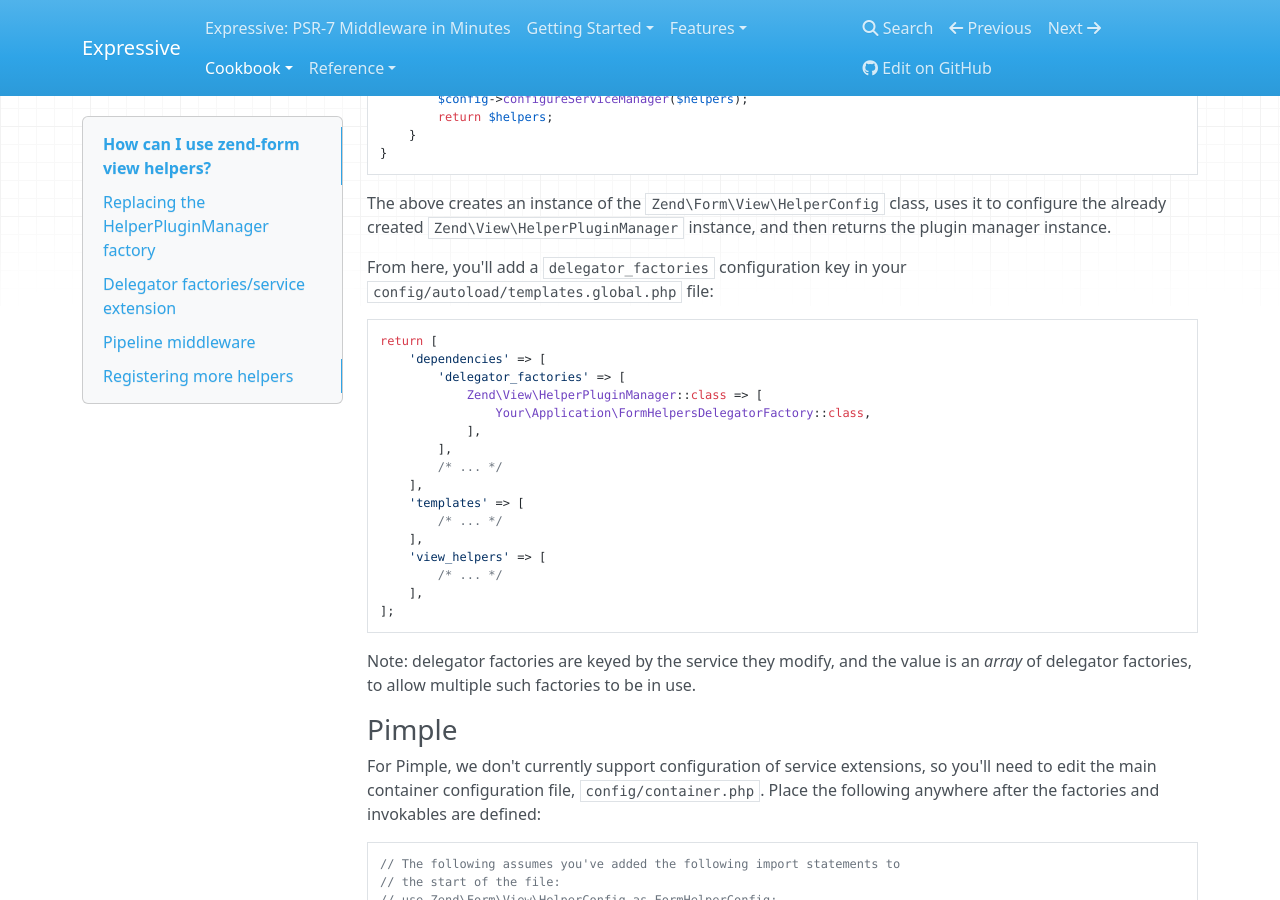
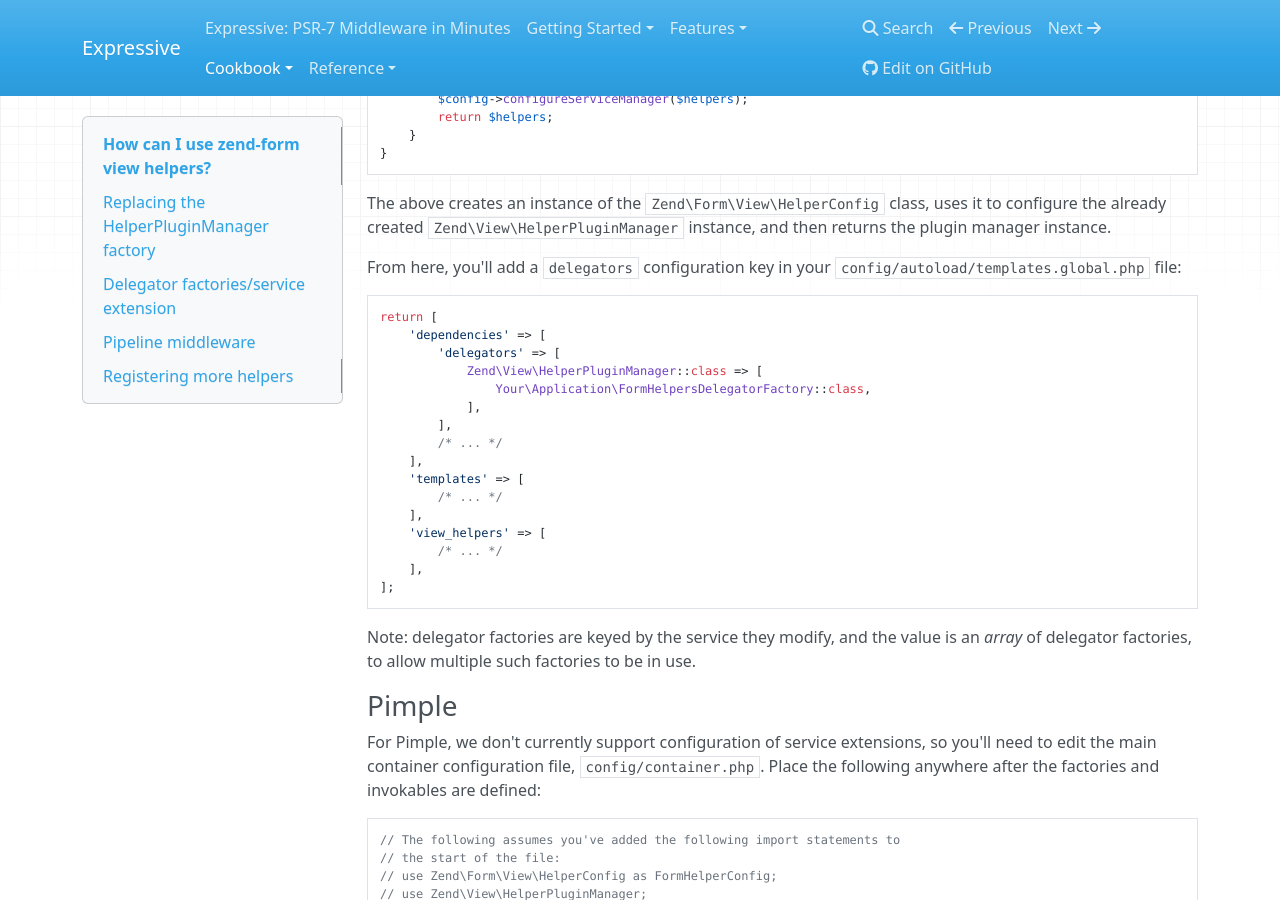
Before and after one commit to zendframework/zend-expressive, an MkDocs documentation site: the page built from doc/book/cookbook/using-zend-form-view-helpers.md, in a window 1280 px wide and 900 px high, scrolled down 1912 px. Built offline with MkDocs 1.6.1, drawn with Linux system fonts in a browser that asks for light colours; nearby versions of some CDN libraries; old or Windows-style settings are respelled for this version of MkDocs.

Commit message:
fix delegators config key

````diff
--- a/doc/book/cookbook/using-zend-form-view-helpers.md
+++ b/doc/book/cookbook/using-zend-form-view-helpers.md
@@ -111,13 +111,13 @@
 uses it to configure the already created `Zend\View\HelperPluginManager`
 instance, and then returns the plugin manager instance.
 
-From here, you'll add a `delegator_factories` configuration key in your
+From here, you'll add a `delegators` configuration key in your
 `config/autoload/templates.global.php` file:
 
 ```php
 return [
     'dependencies' => [
-        'delegator_factories' => [
+        'delegators' => [
             Zend\View\HelperPluginManager::class => [
                 Your\Application\FormHelpersDelegatorFactory::class,
             ],
````
